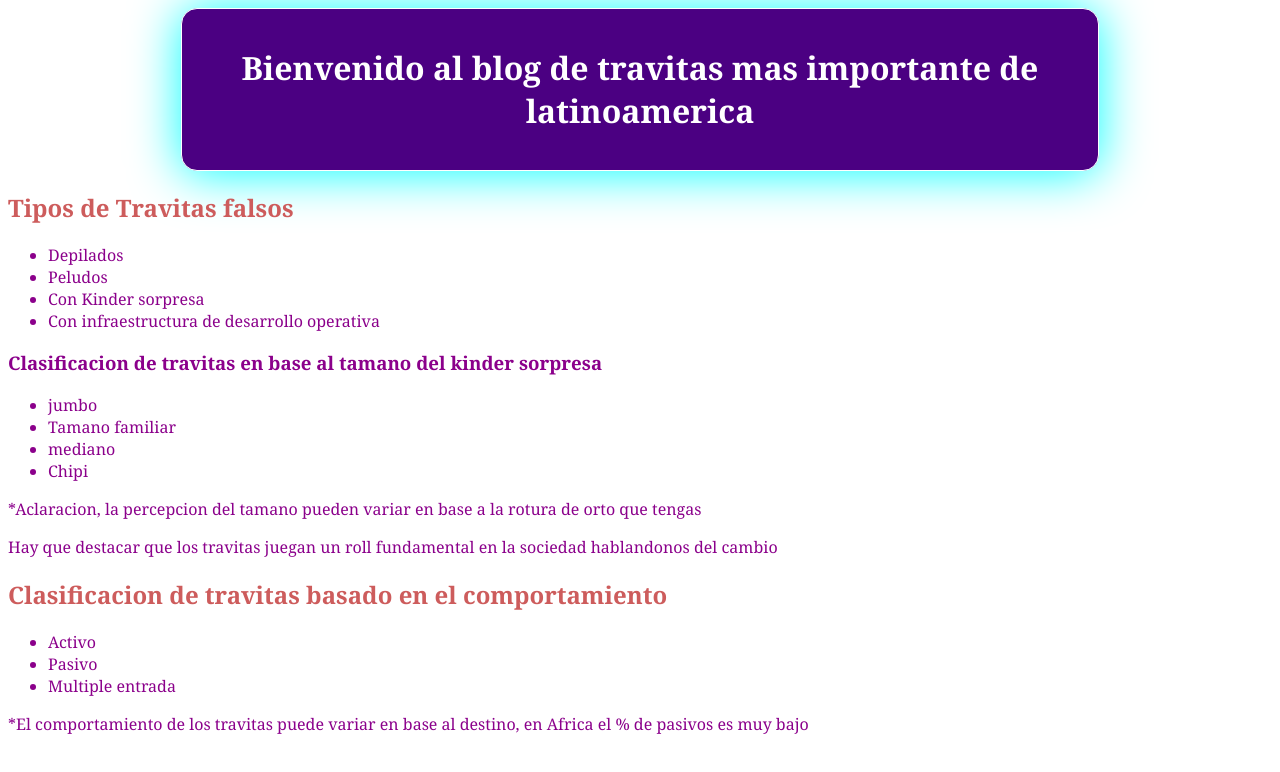
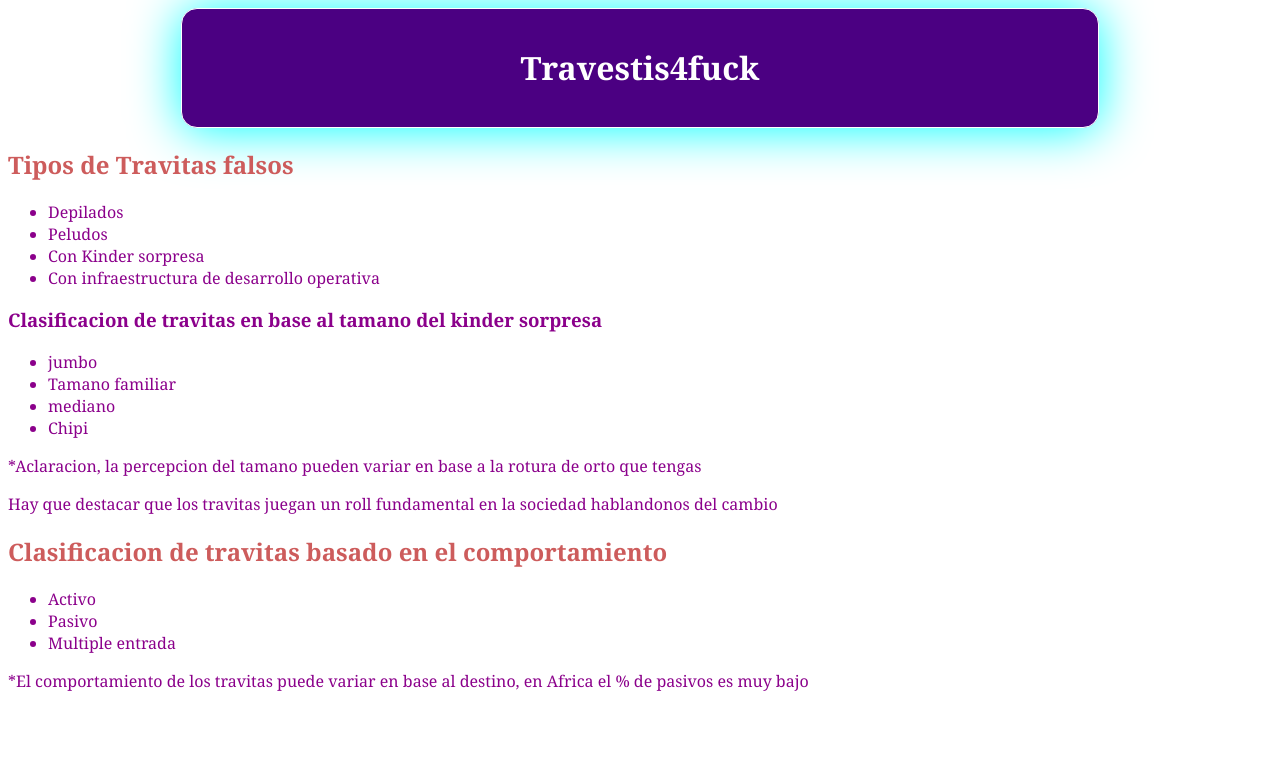
Before and after one commit to jonathanclinares/hyperblog, a plain HTML site: page travitas.html in a window 1280 px wide. Drawn offline with Linux system fonts and the light colour scheme.

Commit message:
Change de branding by traviesito 69

```diff
--- a/travitas.html
+++ b/travitas.html
@@ -5,7 +5,7 @@
 </head>
 <body>
     <div id="cavergera">
-        <h1>Bienvenido al blog de travitas mas importante de latinoamerica</h1>
+        <h1>Travestis4fuck</h1>
     </div>
     <div>
         <h2>Tipos de Travitas falsos</h2>
```
